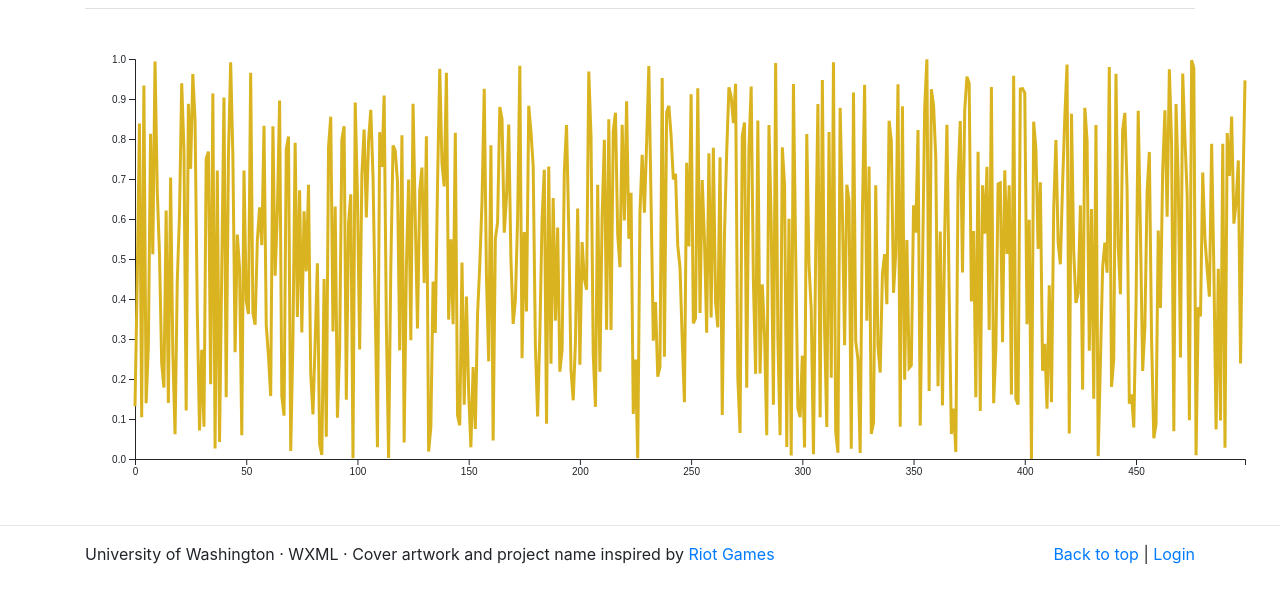
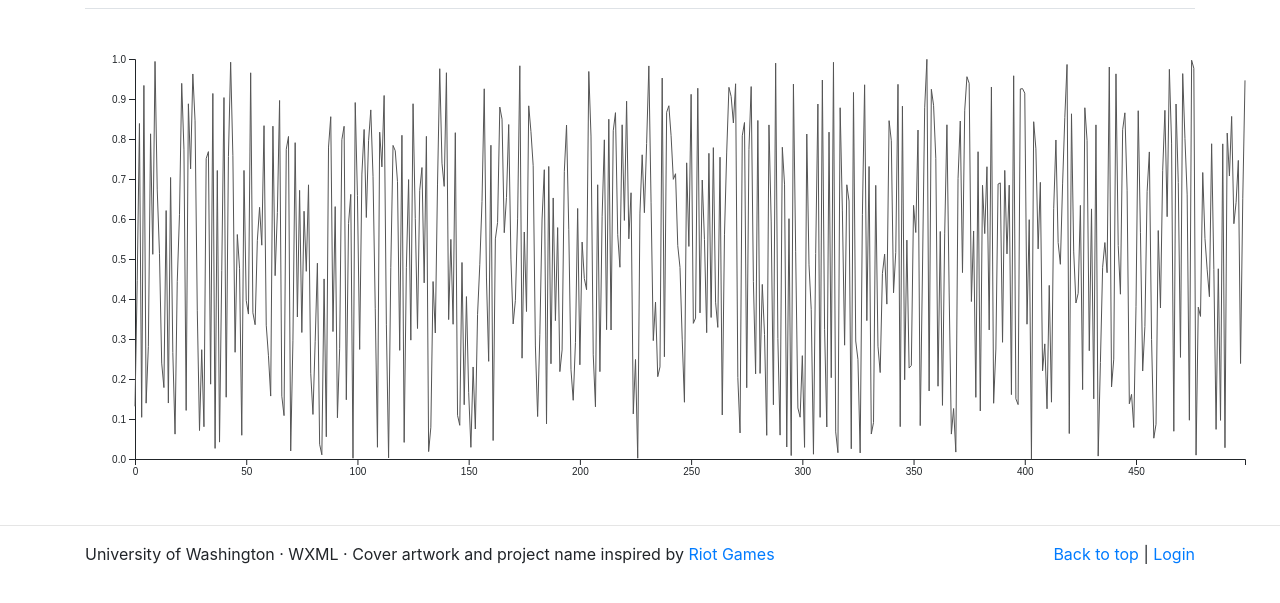
Before and after one commit to pengra/gis, a Django app: template src/states/templates/home/dash.html in a window 1280 px wide. Shown: the part 104-707 px from the top of the page. Run offline with Django 3.2, Linux system fonts and the light colour scheme; the template is opened without the code that fills it, so the values that code supplies are empty; some libraries are stand-ins or nearby versions.

Commit message:
update line color + width

```diff
--- a/src/states/static/graphs/d3.css
+++ b/src/states/static/graphs/d3.css
@@ -1,7 +1,7 @@
 .line {
     fill: none;
-    stroke: #dab420;
-    stroke-width: 3;
+    stroke: #555;
+    stroke-width: 1;
 }
 
 .overlay {
```
Also changed, not shown: src/states/templates/home/dash.html (+4 -4 lines).
